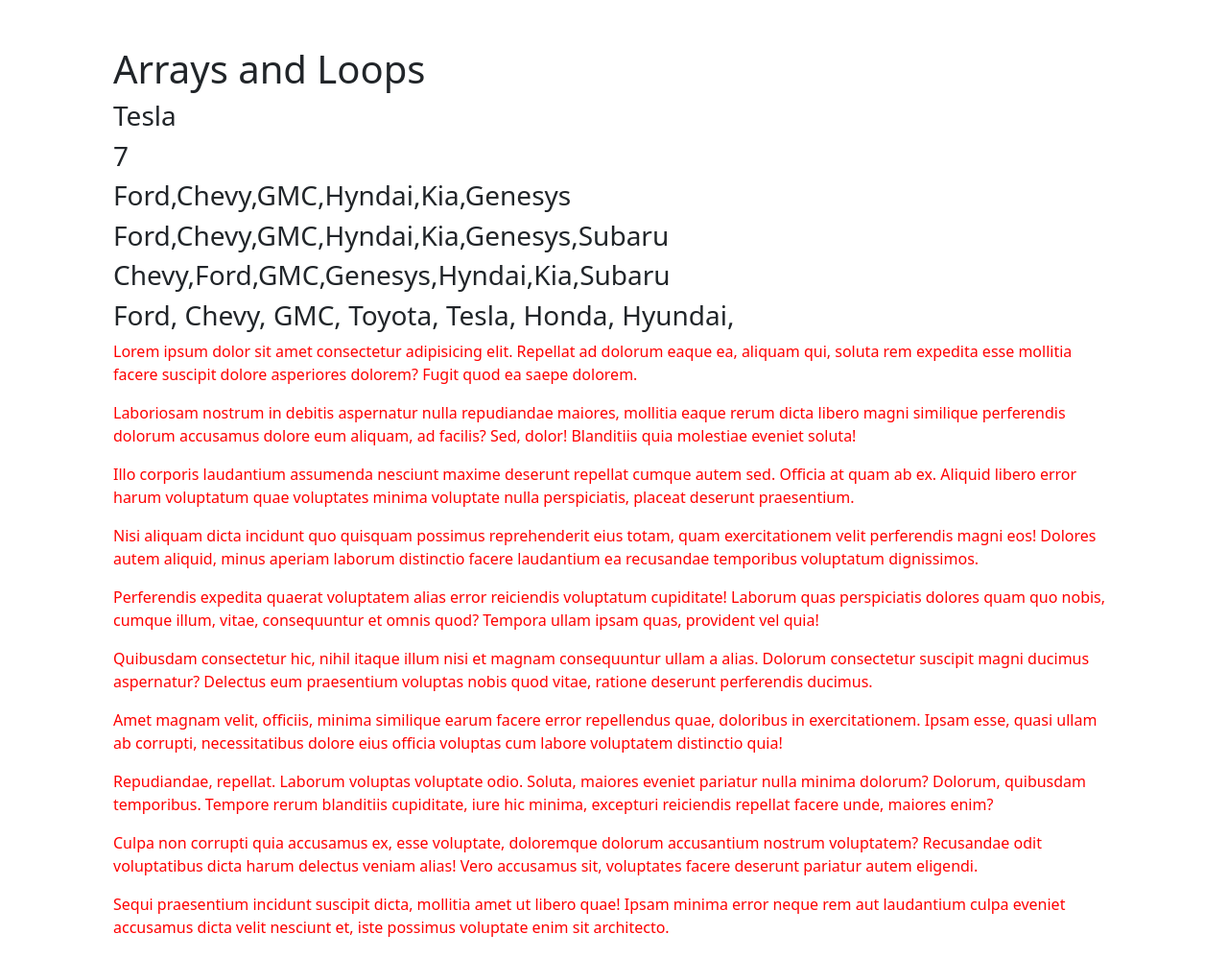
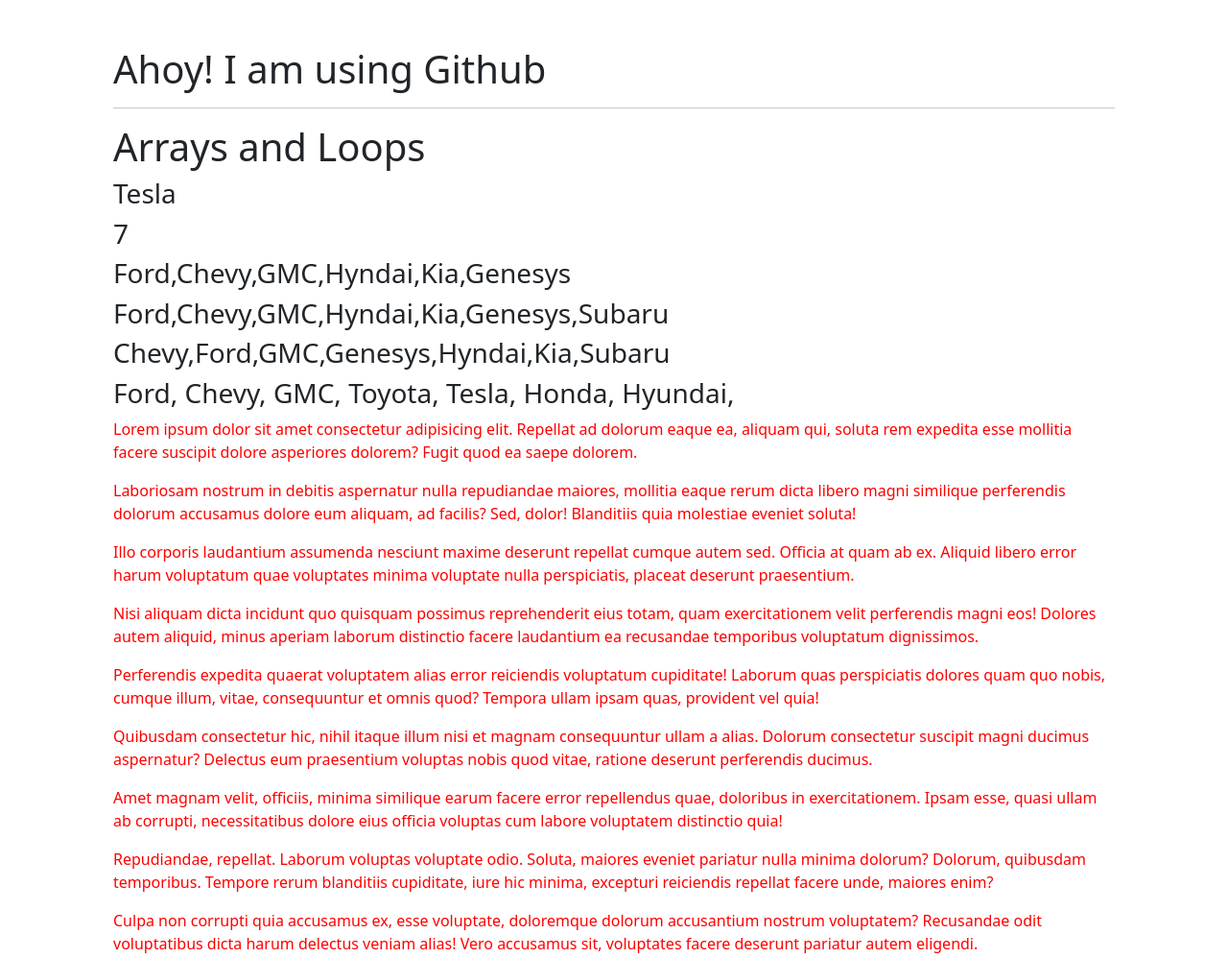
Before and after one commit to pixelrio/CreativeCodingFY23Lab7, a plain HTML site: page index.html in a window 1280 px wide. Shown: the top 998 px of the page at 96% size. Drawn offline with nearby package versions, Linux system fonts and the light colour scheme.

Commit message:
Updated the heading

```diff
--- a/index.html
+++ b/index.html
@@ -11,6 +11,9 @@
   <div class="container p-5">
     <div class="row">
       <div class="col-sm-12">
+        <h1>Ahoy! I am using Github</h1>
+
+        <hr>
         <h1>Arrays and Loops</h1>
         <h3 id="output">
 
```
